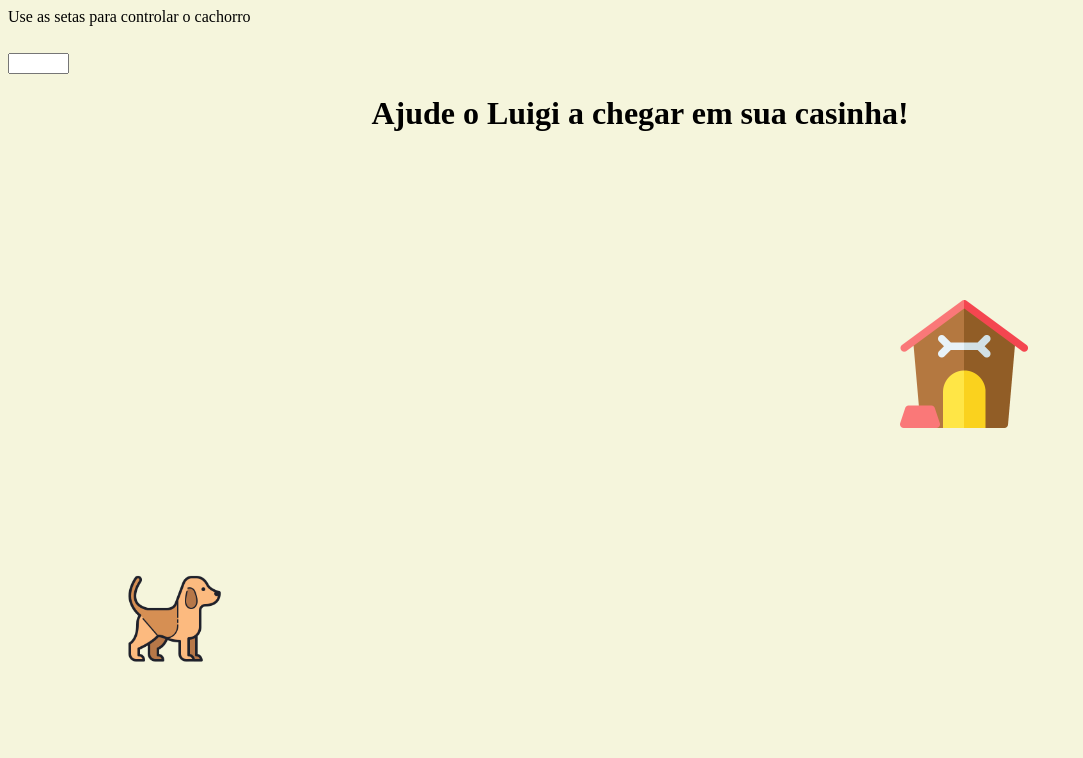
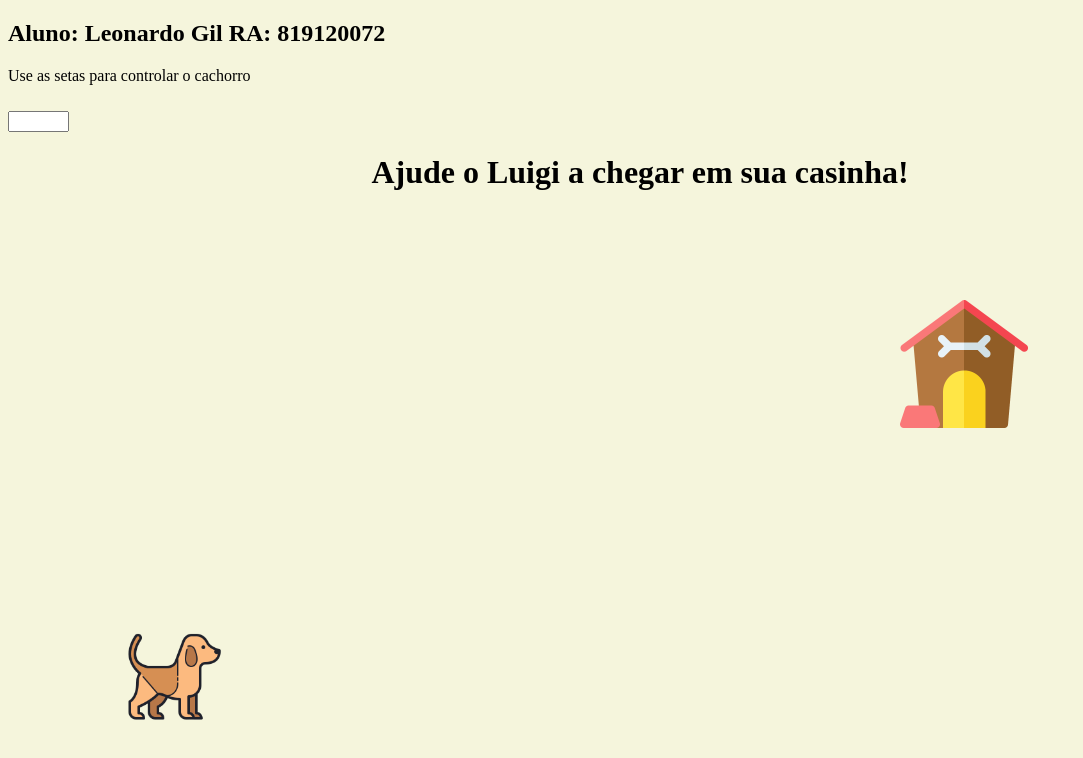
Before and after one commit to leogilc/dogluigi, a plain HTML site: page index.html in a window 1280 px wide. Shown: the whole page, without its empty margins (0-1083 px from the left). Drawn offline with nearby package versions, Linux system fonts and the light colour scheme.

Commit message:
adicionando dado do aluno

```diff
--- a/index.html
+++ b/index.html
@@ -8,6 +8,7 @@
 
 <body>
 
+    <h2>Aluno: Leonardo Gil RA: 819120072</h2>
     <label for="campo">Use as setas para controlar o cachorro</label>
     <input type="text" id="campo">
 
```
